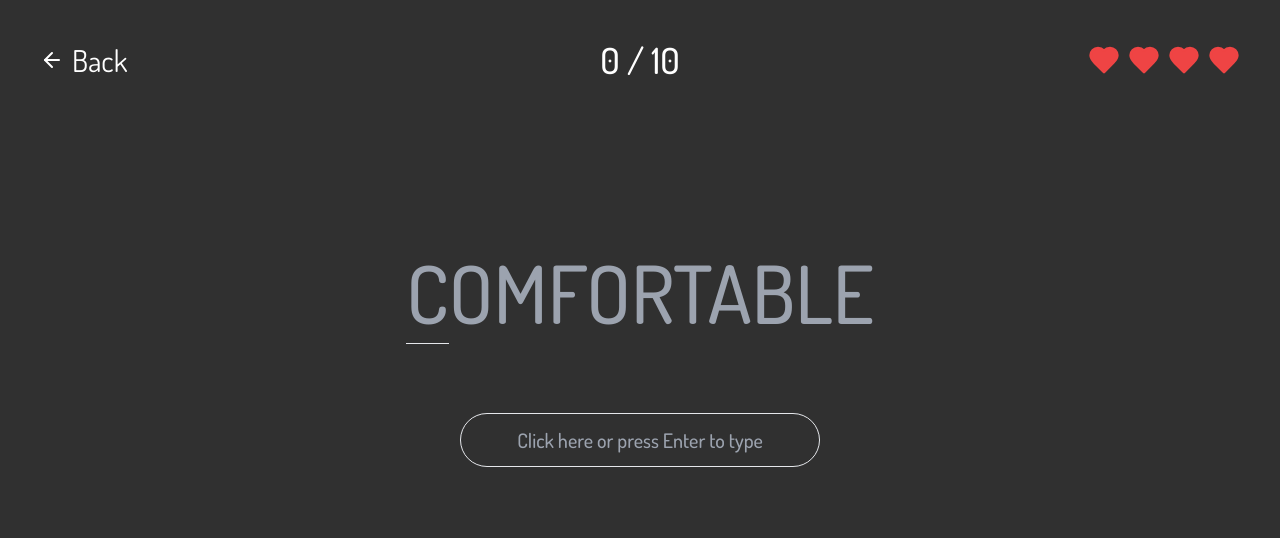
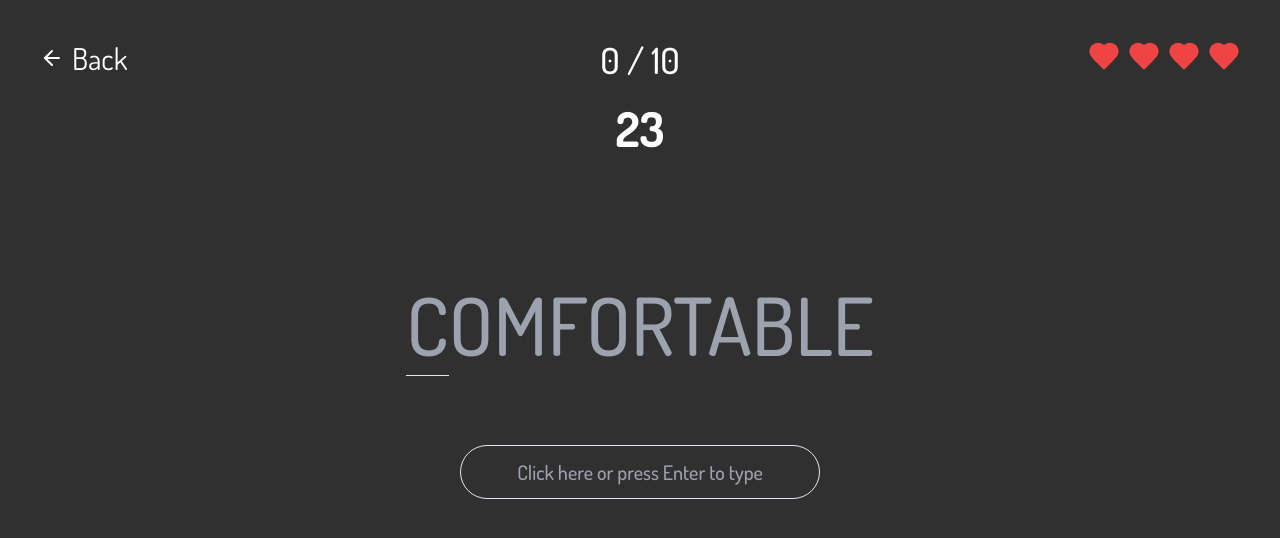
Before and after one commit to suttirakcha/wannatype, a React (Create React App) app: page /game in a window 1280 px wide. Shown: the top 538 px of the page. Built offline with nearby package versions, Linux system fonts and the light colour scheme.

Commit message:
add timer

```diff
--- /dev/null
+++ b/src/components/Timer.tsx
@@ -0,0 +1,25 @@
+import { useEffect, useState } from "react"
+
+interface TimerProps {
+  setIsTimeUp: (val: boolean) => void
+}
+
+const Timer = ({ setIsTimeUp } : TimerProps) => {
+
+  const [time, setTime] = useState(30)
+
+  useEffect(() => {
+    const countTime = setInterval(() => {
+      if (time > 0){ setTime(time - 1) }
+      if (time == 0){ setIsTimeUp(true) }
+    }, 1000)
+
+    return () => clearInterval(countTime)
+  }, [time])
+
+  return (
+    <h1 className="text-5xl font-bold">{time}</h1>
+  )
+}
+
+export default Timer
--- /dev/null
+++ b/src/components/TimesUp.tsx
@@ -0,0 +1,20 @@
+import { useNavigate } from "react-router-dom"
+import Button from "./Button"
+
+const TimesUp = () => {
+
+  const navigate = useNavigate()
+
+  return (
+    <div className="flex flex-col gap-y-8 items-center h-screen justify-center">
+      <h1 className="text-7xl text-red-500">Time's Up!</h1>
+
+      <div className="flex flex-col gap-y-4">
+        <Button onClick={() => window.location.reload()} text="Try again"/>
+        <Button onClick={() => navigate("/")} text="Go back"/>
+      </div>
+    </div>
+  )
+}
+
+export default TimesUp
--- a/src/pages/GamePage.tsx
+++ b/src/pages/GamePage.tsx
@@ -5,6 +5,8 @@ import { Link, useNavigate } from "react-router-dom"
 import NoHearts from "../components/NoHearts"
 import InputButton from "../components/InputButton"
 import YouWon from "../components/YouWon"
+import Timer from "../components/Timer"
+import TimesUp from "../components/TimesUp"
 
 const GamePage = () => {
 
@@ -13,6 +15,7 @@ const GamePage = () => {
   const [limit, setLimit] = useState(Math.floor(Math.random() * 10) + 10)
   const [typedWords, setTypedWords] = useState(0)
   const [animate, setAnimate] = useState('fade-in')
+  const [isTimeUp, setIsTimeUp] = useState(false)
 
   const [currentLetterIndex, setCurrentLetterIndex] = useState(0);
 
@@ -92,17 +95,20 @@ const GamePage = () => {
         <>
           {typedWords > limit ? (
             <YouWon />
-          ) : (
+          ) : !isTimeUp ? (
             <>
-              <header className="grid grid-cols-3 p-5 md:p-10 items-center">
+              <header className="grid grid-cols-3 p-5 md:p-10 items-start">
                 <button onClick={goBack} className="w-fit flex items-center gap-x-2 md:text-2xl lg:text-3xl">
                   <ArrowLeft />
                   Back
                 </button>
-                <h1 className="text-3xl md:text-4xl font-medium text-center w-full">{typedWords} / {limit}</h1>
+                <div className="flex flex-col items-center gap-y-6">
+                  <h1 className="text-3xl md:text-4xl font-medium text-center w-full">{typedWords} / {limit}</h1>
+                  <Timer setIsTimeUp={setIsTimeUp}/>
+                </div>
                 <HeartSystem />
               </header>
-              <div className="flex flex-col items-center justify-center h-[60vh] gap-y-12 md:gap-y-20">
+              <div className="flex flex-col items-center justify-center h-[50vh] gap-y-12 md:gap-y-20">
                 <h1 className="text-5xl md:text-7xl uppercase font-medium">
                   {wordState.map(({ character, color }, index) => (
                     <span key={index} className={`${color} ${currentLetterIndex === index ? 'border-b' : ''}`}>
@@ -114,6 +120,8 @@ const GamePage = () => {
                 <InputButton onType={handleKeyPress}/>
               </div>
             </>
+          ) : (
+            <TimesUp />
           )}
         </>
       ) : (
```
